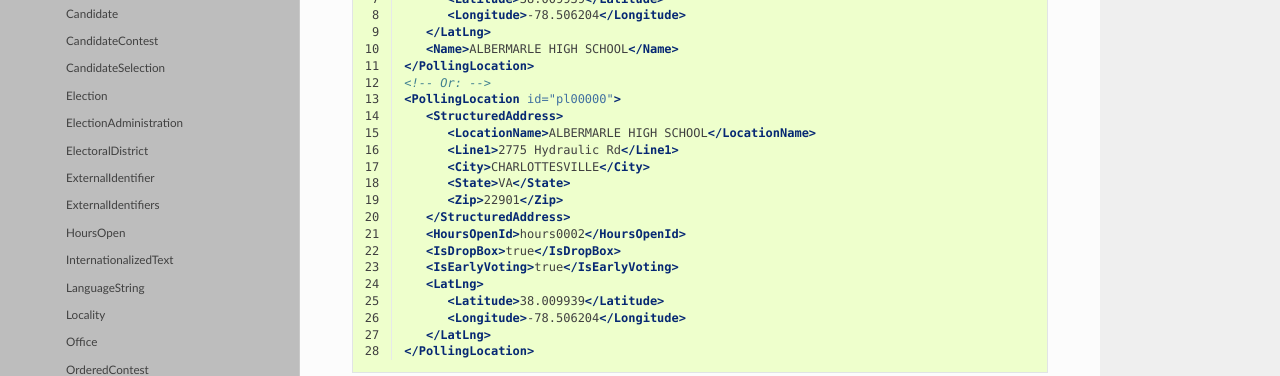
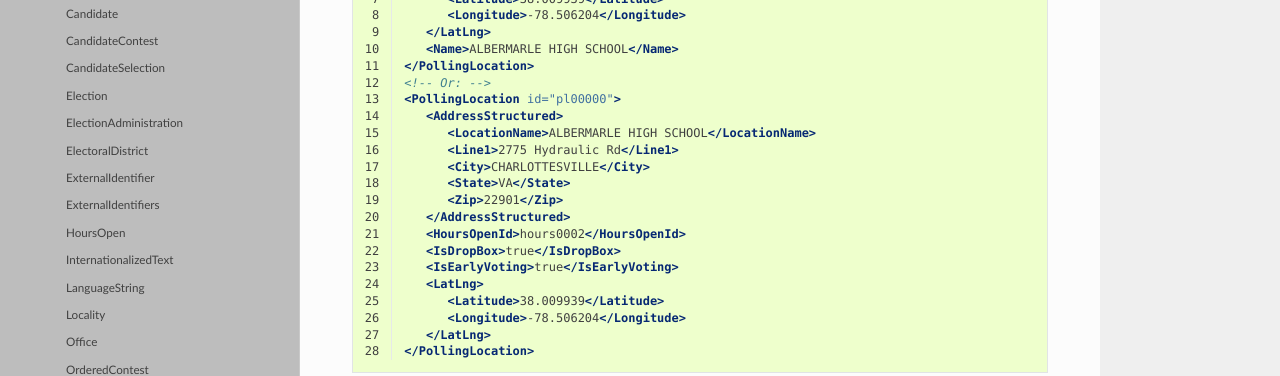
Before and after one commit to votinginfoproject/vip-specification, a Sphinx documentation site: the page built from docs/built_rst/xml/elements/polling_location.rst, in a window 1280 px wide and 900 px high, scrolled down 1410 px. Shown: the part 151-527 px from the top of the window. Built offline with Sphinx 7.4.7 and the Read the Docs theme 2.0.0, drawn with Linux system fonts in a browser that asks for light colours; some of the changed text lies outside the part shown.

Commit message:
Updating RST, renaming  to .

```diff
--- a/docs/built_rst/tables/elements/polling_location.rst
+++ b/docs/built_rst/tables/elements/polling_location.rst
@@ -3,7 +3,7 @@
 +-------------------+-----------------------------------------+--------------+--------------+------------------------------------------+------------------------------------------+
 | Tag               | Data Type                               | Required?    | Repeats?     | Description                              | Error Handling                           |
 +===================+=========================================+==============+==============+==========================================+==========================================+
-| StructuredAddress | :ref:`multi-xml-simple-address-type`    | Optional     | Single       | Represents the various structured parts  | One of AddressStructured and AddressLine |
+| AddressStructured | :ref:`multi-xml-simple-address-type`    | Optional     | Single       | Represents the various structured parts  | One of AddressStructured and AddressLine |
 |                   |                                         |              |              | of an address to a polling location.     | should be present for a given Polling    |
 |                   |                                         |              |              |                                          | Location. If none is present, the        |
 |                   |                                         |              |              |                                          | implementation is required to ignore the |
--- a/docs/built_rst/xml/elements/polling_location.rst
+++ b/docs/built_rst/xml/elements/polling_location.rst
@@ -10,7 +10,7 @@ The PollingLocation object represents a site where voters cast or drop off ballo
 +-------------------+-----------------------------------------+--------------+--------------+------------------------------------------+------------------------------------------+
 | Tag               | Data Type                               | Required?    | Repeats?     | Description                              | Error Handling                           |
 +===================+=========================================+==============+==============+==========================================+==========================================+
-| StructuredAddress | :ref:`multi-xml-simple-address-type`    | Optional     | Single       | Represents the various structured parts  | One of AddressStructured and AddressLine |
+| AddressStructured | :ref:`multi-xml-simple-address-type`    | Optional     | Single       | Represents the various structured parts  | One of AddressStructured and AddressLine |
 |                   |                                         |              |              | of an address to a polling location.     | should be present for a given Polling    |
 |                   |                                         |              |              |                                          | Location. If none is present, the        |
 |                   |                                         |              |              |                                          | implementation is required to ignore the |
@@ -79,13 +79,13 @@ The PollingLocation object represents a site where voters cast or drop off ballo
    </PollingLocation>
    <!-- Or: -->
    <PollingLocation id="pl00000">
-      <StructuredAddress>
+      <AddressStructured>
          <LocationName>ALBERMARLE HIGH SCHOOL</LocationName>
          <Line1>2775 Hydraulic Rd</Line1>
          <City>CHARLOTTESVILLE</City>
          <State>VA</State>
          <Zip>22901</Zip>
-      </StructuredAddress>
+      </AddressStructured>
       <HoursOpenId>hours0002</HoursOpenId>
       <IsDropBox>true</IsDropBox>
       <IsEarlyVoting>true</IsEarlyVoting>
--- a/docs/built_rst/xml/single_page.rst
+++ b/docs/built_rst/xml/single_page.rst
@@ -1424,7 +1424,7 @@ The PollingLocation object represents a site where voters cast or drop off ballo
 +-------------------+------------------------------------------+--------------+--------------+------------------------------------------+------------------------------------------+
 | Tag               | Data Type                                | Required?    | Repeats?     | Description                              | Error Handling                           |
 +===================+==========================================+==============+==============+==========================================+==========================================+
-| StructuredAddress | :ref:`single-xml-simple-address-type`    | Optional     | Single       | Represents the various structured parts  | One of AddressStructured and AddressLine |
+| AddressStructured | :ref:`single-xml-simple-address-type`    | Optional     | Single       | Represents the various structured parts  | One of AddressStructured and AddressLine |
 |                   |                                          |              |              | of an address to a polling location.     | should be present for a given Polling    |
 |                   |                                          |              |              |                                          | Location. If none is present, the        |
 |                   |                                          |              |              |                                          | implementation is required to ignore the |
@@ -1493,13 +1493,13 @@ The PollingLocation object represents a site where voters cast or drop off ballo
    </PollingLocation>
    <!-- Or: -->
    <PollingLocation id="pl00000">
-      <StructuredAddress>
+      <AddressStructured>
          <LocationName>ALBERMARLE HIGH SCHOOL</LocationName>
          <Line1>2775 Hydraulic Rd</Line1>
          <City>CHARLOTTESVILLE</City>
          <State>VA</State>
          <Zip>22901</Zip>
-      </StructuredAddress>
+      </AddressStructured>
       <HoursOpenId>hours0002</HoursOpenId>
       <IsDropBox>true</IsDropBox>
       <IsEarlyVoting>true</IsEarlyVoting>
```
